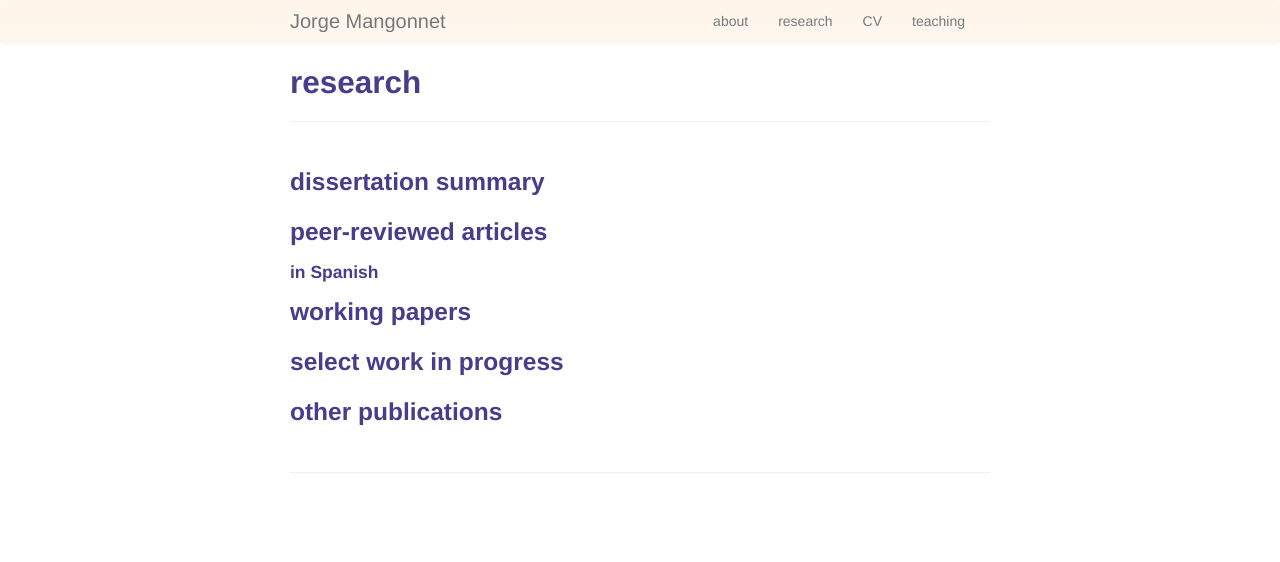
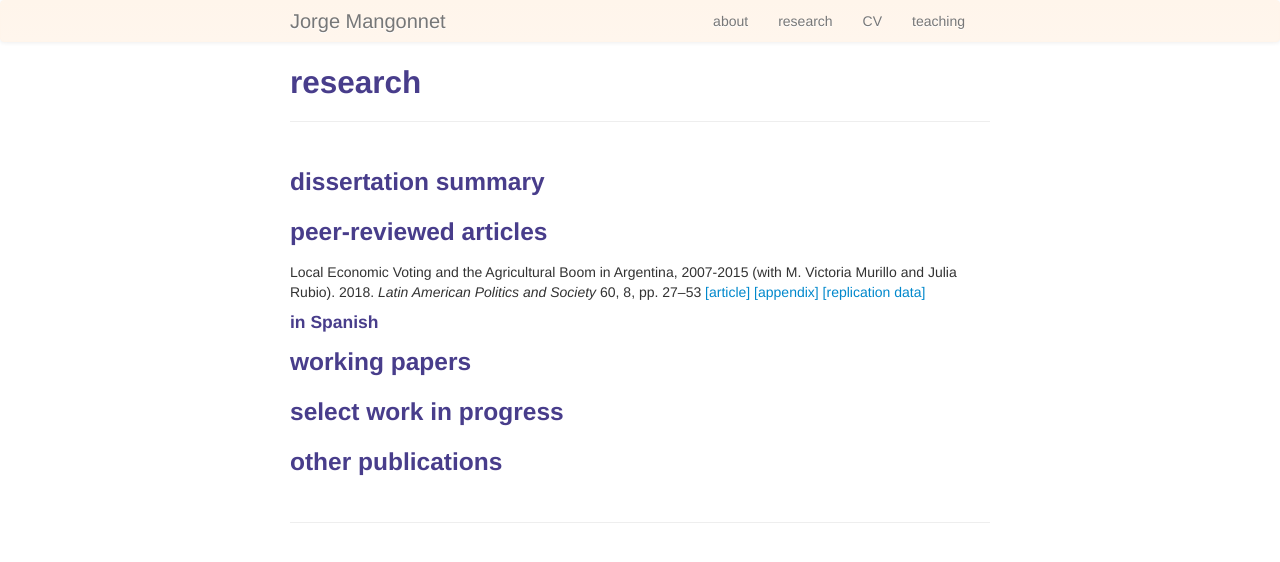
Before and after one commit to mangonnet/mangonnet.github.io, a Jekyll site: the page built from pages/research.md, in a window 1280 px wide. Shown: the top 562 px of the page. Built offline with Jekyll 4.4.1, drawn with Linux system fonts in a browser that asks for light colours.

Commit message:
update my website

```diff
--- a/pages/research.md
+++ b/pages/research.md
@@ -8,6 +8,9 @@ description: Jorge Mangonnet's research
 
 
 ### <a name="peer-reviewed articles"></a>peer-reviewed articles
+
+Local Economic Voting and the Agricultural Boom in Argentina, 2007-2015 (with M. Victoria Murillo and Julia Rubio). 2018. _Latin American Politics and Society_ 60, 8, pp. 27--53 <a href="https://www.cambridge.org/core/services/aop-cambridge-core/content/view/92C3A565596E963CB91A90759BB87911/S1531426X18000237a.pdf/local_economic_voting_and_the_agricultural_boom_in_argentina_20072015.pdf">[article]</a> <a href="https://static.cambridge.org/resource/id/urn:cambridge.org:id:binary:20180730062633584-0581:S1531426X18000237:S1531426X18000237sup001.docx">[appendix]</a> <a href="https://dataverse.harvard.edu/dataset.xhtml?persistentId=doi:10.7910/DVN/PQHGIJ">[replication data]</a>
+
 
 #### in Spanish
 
```
